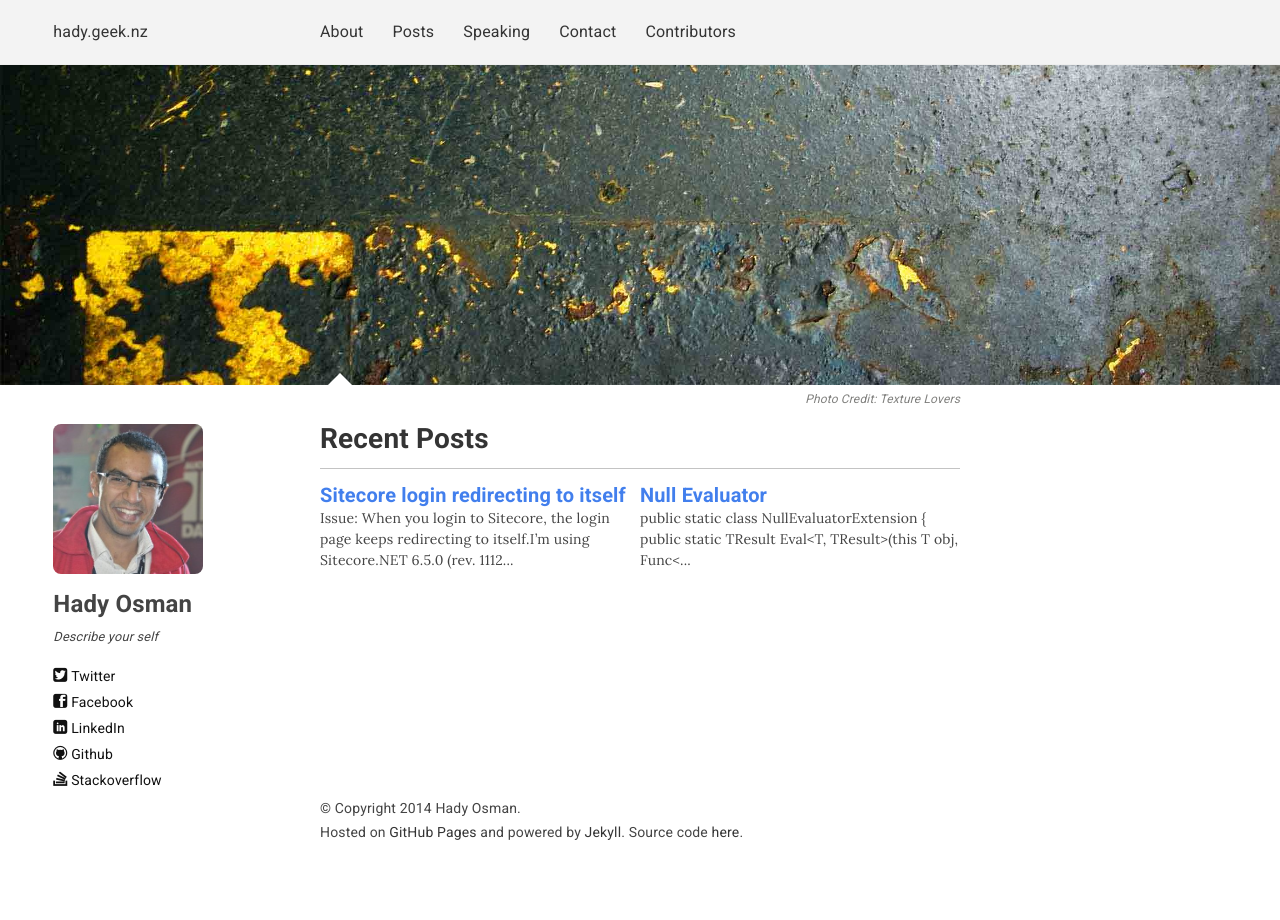
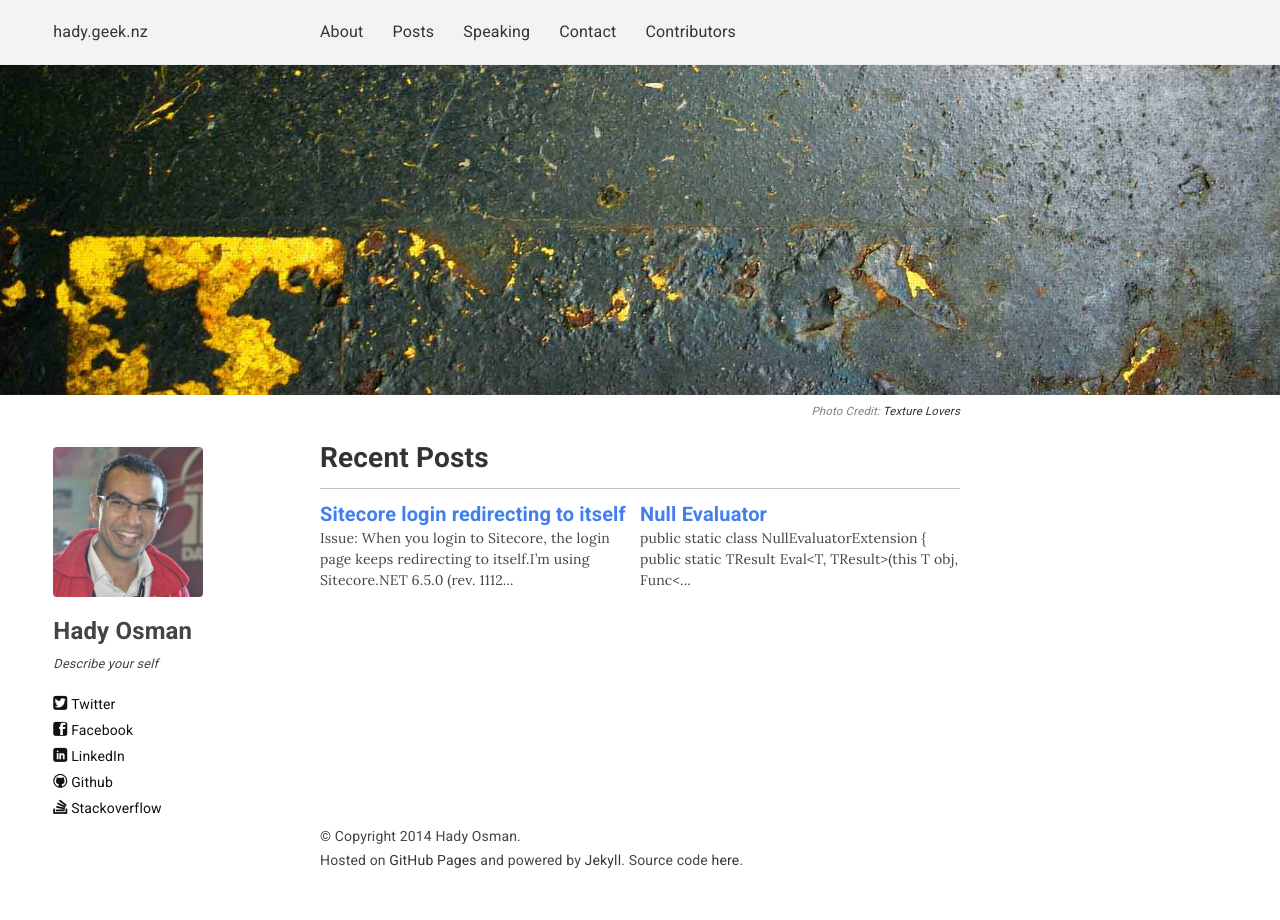
Before and after one commit to hadynz/hadynz.github.io, a Jekyll site: the page built from home.md, in a window 1280 px wide. Built offline with Jekyll 4.4.1, drawn with Linux system fonts in a browser that asks for light colours; nearby versions of some CDN libraries; Markdown is read by kramdown in place of the engine named in the settings.

Commit message:
Reworked featured images on the site

```diff
--- a/_includes/feature_image.html
+++ b/_includes/feature_image.html
@@ -1,14 +1,18 @@
-<div class="image-wrap">
-    <img src=
-                 {% if page.image.feature contains 'http://' %}
-    "{{ page.image.feature }}"
-    {% elsif page.image.feature contains 'https://' %}
-    "{{ page.image.feature }}"
-    {% else %}
-    "{{ site.url }}/assets/images/{{ page.image.feature }}"
-    {% endif %}
-    alt="{{ page.title }} feature image">
+{% if page.image.feature contains 'http://' or page.image.feature contains 'https://' %}
+    {% assign imagesrc = page.image.feature %}
+{% else %}
+    {% assign imagesrc = {{ site.url | append: '/assets/images/' | append: page.image.feature }}  %}
+{% endif %}
+
+<div class="feature-image">
+    <div class="feature-image--cover-photo" style="background-image: url('{{ imagesrc }}');">
+        <div class="overlay"></div>
+    </div>
     {% if page.image.credit %}
-    <span class="image-credit">Photo Credit: <a href="{{ page.image.creditlink }}">{{ page.image.credit }}</a></span>
+        {% if page.image.creditlink %}
+            <span class="feature-image--credit">Photo Credit: <a href="{{ page.image.creditlink }}">{{ page.image.credit }}</a></span>
+        {% else %}
+            <span class="feature-image--credit">Photo Credit: {{ page.image.credit }}</span>
+        {% endif %}
     {% endif %}
 </div>
--- a/_includes/head.html
+++ b/_includes/head.html
@@ -41,13 +41,13 @@
     <link href='http://fonts.googleapis.com/css?family=Roboto:400,700,500,300|Lora' rel='stylesheet' type='text/css'>
 
     <!-- For all browsers -->
-    <link rel="stylesheet" href="{{ site.url }}/dist/main.min.css">
-    <link rel="stylesheet" href="{{ site.url }}/assets/css/overrides.css">
+    <link rel="stylesheet" href="/dist/main.min.css">
+    <link rel="stylesheet" href="/assets/css/overrides.css">
 
     <!-- HTML5 Shiv and Media Query Support -->
     <!--[if lt IE 9]>
-    <script src="{{ site.url }}/assets/js/vendor/html5shiv.min.js"></script>
-    <script src="{{ site.url }}/assets/js/vendor/respond.min.js"></script>
+    <script src="/assets/js/vendor/html5shiv.min.js"></script>
+    <script src="/assets/js/vendor/respond.min.js"></script>
     <![endif]-->
 
     {% include google_analytics.html %}
--- a/_layouts/page.html
+++ b/_layouts/page.html
@@ -1,6 +1,7 @@
 ---
 layout: default
 type: page
+comments: false
 ---
 <article class="page">
     <h1>{{ page.title }}</h1>
--- a/assets/css/overrides.css
+++ b/assets/css/overrides.css
@@ -38,6 +38,8 @@
 .article-author-side .bio-photo {
     border-radius: 8px;
     -webkit-border-radius: 8px;
+    border: 4px solid white;
+    margin-left: -4px;
 }
 
 /**
@@ -70,6 +72,7 @@
 .post-title {
     letter-spacing: -0.04em;
     line-height: 1.1;
+    margin-top: 0;
     margin-bottom: 10px;
     font-weight: 300;
     font-size: 30px;
@@ -130,3 +133,32 @@
     content: '/';
     padding: 0 4px;
 }
+
+/* Feature Image */
+.feature-image--cover-photo {
+    background-size: cover;
+    background-position: center;
+    padding-top: 18%;
+    height: 100px;
+    position: relative;
+}
+
+.feature-image--cover-photo .overlay {
+    position: absolute;
+    top: 0;
+    left: 0;
+    right: 0;
+    bottom: 0;
+    background: url('/assets/images/cover_mask.png');
+    z-index: 1;
+}
+
+.feature-image--credit {
+    display: block;
+    width: 75%;
+    text-align: right;
+    font-size: 11.5px;
+    font-style: italic;
+    color: #80807e;
+    line-height: 32px;
+}
```
Also changed, not shown: _posts/2012-10-22-null-evaluator.md (+0 -1 lines), _posts/2013-03-21-sitecore-redirecting-to-self.md (+4 -3 lines), assets/images/cover_mask.png (added), assets/images/covers/sitecore-cover.jpg (added).
